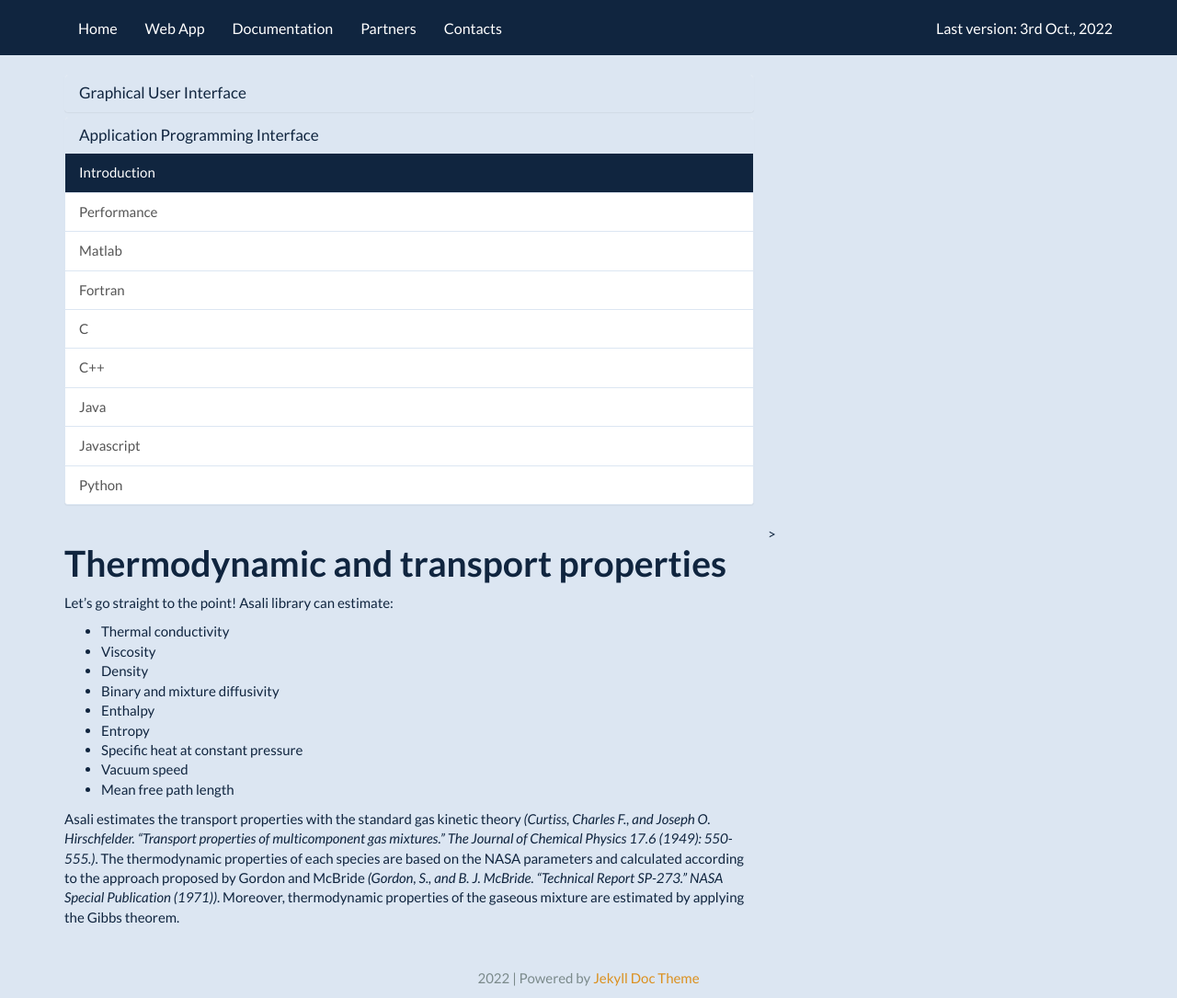
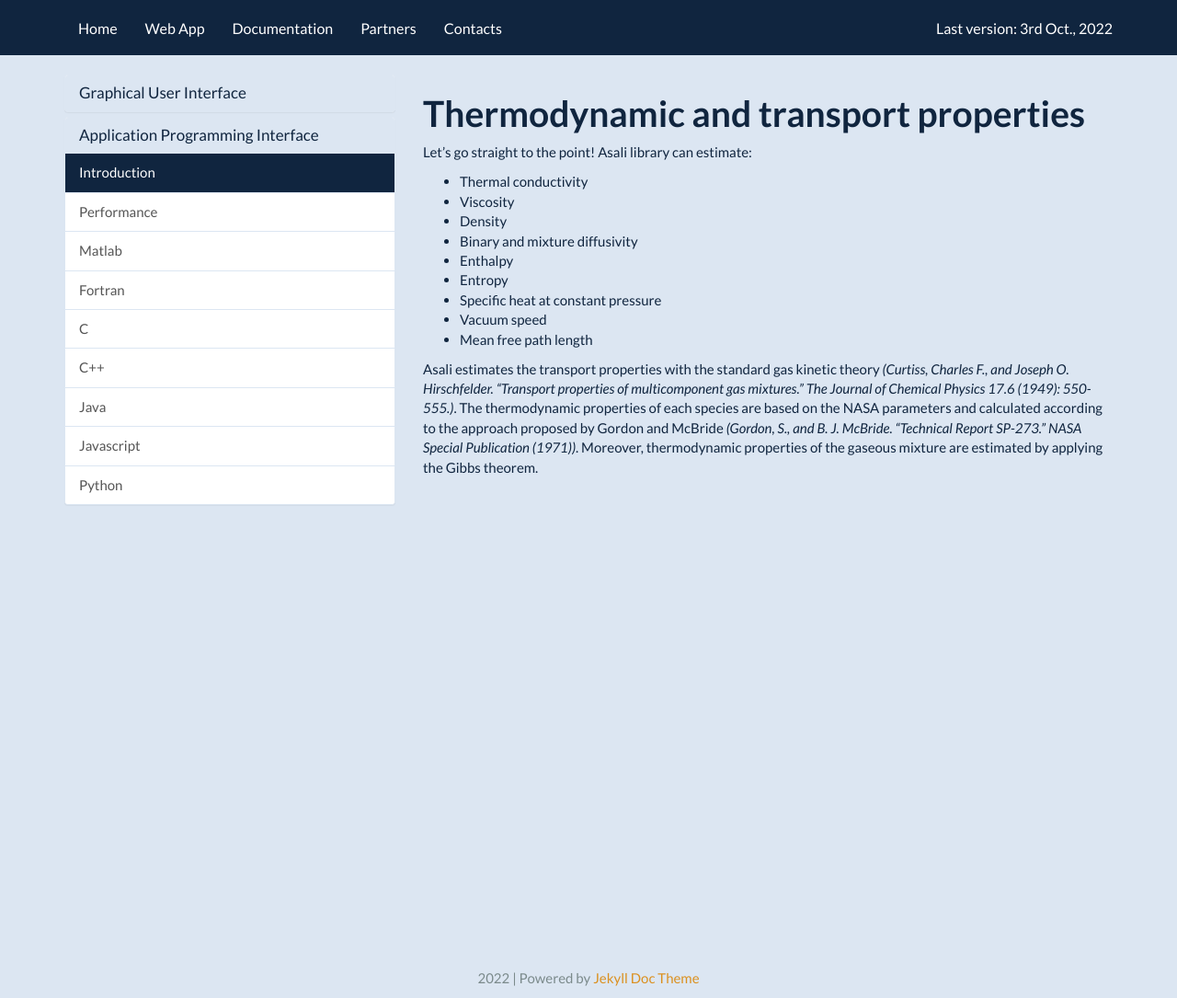
Before and after one commit to srebughini/ASALI, a Jekyll site: the page built from _docs/api/introduction.md, in a window 1280 px wide and 1085 px high. Shown: the whole window at 92% size. Built offline with Jekyll 4.4.1, drawn with Linux system fonts in a browser that asks for light colours; a script that is not in the unit is left out.

Commit message:
Create a mobile ready layout

```diff
--- a/_layouts/docs.html
+++ b/_layouts/docs.html
@@ -4,11 +4,9 @@
 
 <div class="container">
     <div class="row">
-        <div class="col-md-8">
+        <div class="col-md-4">
           {% include docs_nav.html %}
         </div>
-    </div>
-    <div class="row">>
         <div class="col-md-8">
             <div id="markdown-content-container">
               {{ content }}
--- a/_sass/bootstrap/mixins/_grid-framework.scss
+++ b/_sass/bootstrap/mixins/_grid-framework.scss
@@ -9,7 +9,7 @@
     $list: "#{$list}, .col-xs-#{$i}, .col-sm-#{$i}, .col-md-#{$i}, .col-lg-#{$i}";
   }
   #{$list} {
-    position: relative;
+    // position: relative;
     // Prevent columns from collapsing when empty
     min-height: 1px;
     // Inner gutter via padding
```
